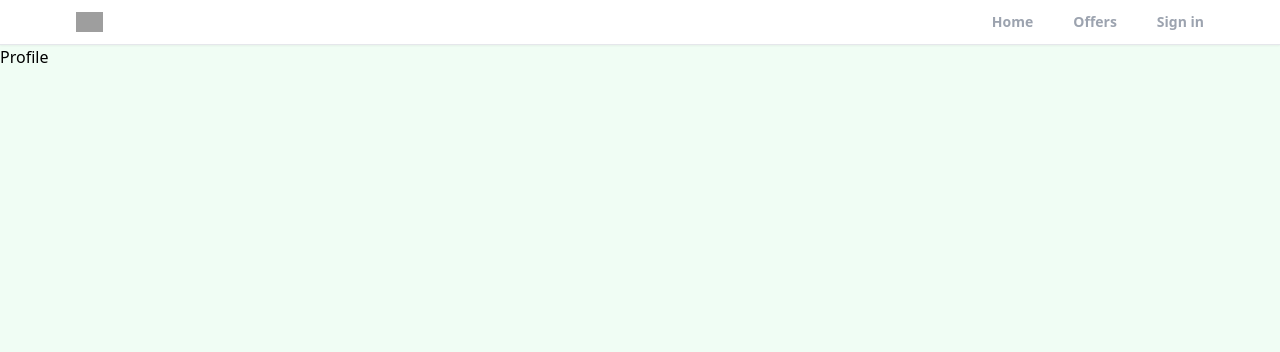
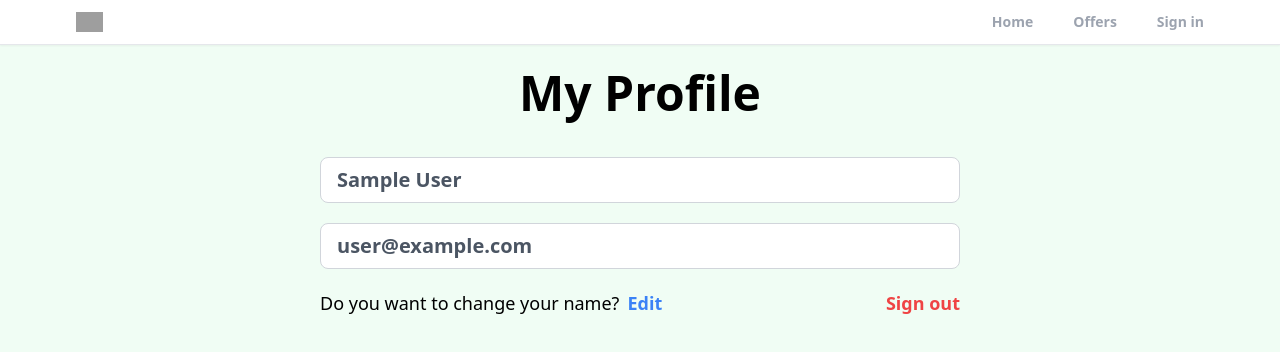
Before and after one commit to Harsha645/realtor-clone, a React (Vite) app: page /profile in a window 1280 px wide. Shown: the top 352 px of the page. Built offline with nearby package versions, Linux system fonts and the light colour scheme; no server answers; sample sign-in values are in the browser's storage; grey boxes are pictures that could not be loaded.

Commit message:
complete logout functionality in profile page

```diff
--- a/src/App.jsx
+++ b/src/App.jsx
@@ -3,6 +3,7 @@ import Home from "./pages/Home";
 import Profile from "./pages/Profile";
 import SignIn from "./pages/SignIn";
 import SignUp from "./pages/SignUp";
+import PrivateRoute from "./components/PrivateRoute";
 import ForgotPassword from "./pages/ForgotPassword";
 import Offers from "./pages/Offers";
 import Header from "./components/Header";
@@ -16,7 +17,10 @@ function App() {
         <Header />
         <Routes>
           <Route path="/" element={<Home />} />
-          <Route path="/profile" element={<Profile />} />
+          <Route path="profile" element={<PrivateRoute />}>
+            <Route path="/profile" element={<Profile />} />
+          </Route>
+
           <Route path="/sign-in" element={<SignIn />} />
           <Route path="/sign-up" element={<SignUp />} />
           <Route path="/forgot-password" element={<ForgotPassword />} />
--- a/src/pages/Profile.jsx
+++ b/src/pages/Profile.jsx
@@ -1,7 +1,62 @@
-import React from 'react'
+import React, { useState } from "react";
+import { getAuth } from "firebase/auth";
+import { useNavigate } from "react-router";
 
 export default function Profile() {
+  const auth = getAuth();
+  const navigate = useNavigate();
+
+  const [formData, setFormData] = useState({
+    name: auth.currentUser.displayName,
+    email: auth.currentUser.email,
+  });
+
+  const { name, email } = formData;
+
+  function onLogOut() {
+    auth.signOut();
+    navigate("/");
+  }
   return (
-    <div>Profile</div>
-  )
+    <>
+      <section className="mx-auto flex justify-center items-center flex-col">
+        <h1 className="text-5xl text-center font-bold mt-6">My Profile</h1>
+        <div className="w-full md:w-[50%] mt-10 mx-3">
+          <form>
+            <input
+              type="text"
+              id="name"
+              value={name}
+              placeholder="Full Name"
+              disabled
+              className="w-full px-4 py-2 text-xl font-semibold text-gray-600 border-gray-300 bg-white rounded-lg transition ease-in-out mb-5 "
+            />
+            <input
+              type="text"
+              id="email"
+              value={email}
+              placeholder="Full Name"
+              disabled
+              className="w-full px-4 py-2 text-xl font-semibold text-gray-600 border-gray-300 bg-white rounded-lg transition ease-in-out  mb-5"
+            />
+            <div className="flex justify-between whitespace-nowrap text-sm sm:text-lg mb-6">
+              <p className="flex items-center">
+                {" "}
+                Do you want to change your name?
+                <span className="ml-2 cursor-pointer text-blue-500 font-semibold transition ease-in-out duration-200 hover:text-blue-700">
+                  Edit
+                </span>
+              </p>
+              <p
+                onClick={onLogOut}
+                className="ml-2 cursor-pointer text-red-500 font-semibold transition ease-in-out duration-200 hover:text-red-600"
+              >
+                Sign out
+              </p>
+            </div>
+          </form>
+        </div>
+      </section>
+    </>
+  );
 }
```
Also changed, not shown: package.json (line endings or trailing spaces).
